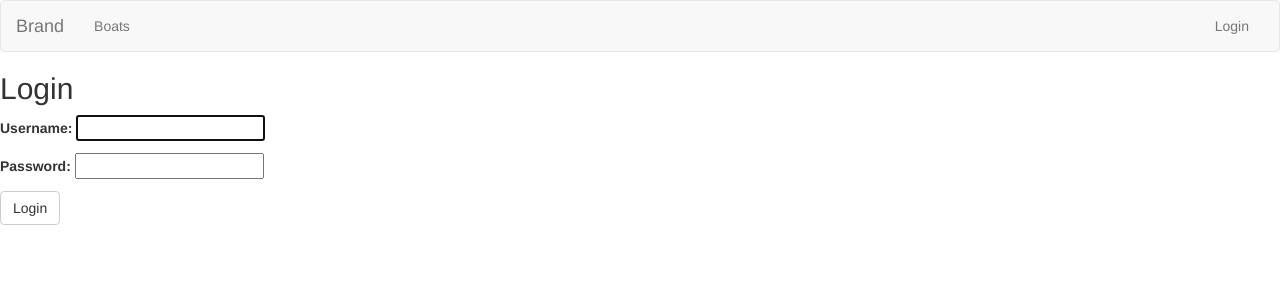
After one commit to bromleyben/boat-booking, a Django app: page /login/ in a window 1280 px wide. The commit adds this page. Shown: the top 300 px of the page. Run offline with Django 3.2, Linux system fonts and the light colour scheme; some libraries are stand-ins or nearby versions.

Commit message:
Additional Views

```diff
--- a/boat-booking/settings.py
+++ b/boat-booking/settings.py
@@ -32,6 +32,7 @@ ALLOWED_HOSTS = []
 
 INSTALLED_APPS = [
     'boats.apps.BoatsConfig',
+    'main.apps.MainConfig',
     'django.contrib.admin',
     'django.contrib.auth',
     'django.contrib.contenttypes',
@@ -120,3 +121,6 @@ USE_TZ = True
 # https://docs.djangoproject.com/en/1.11/howto/static-files/
 
 STATIC_URL = '/static/'
+
+# Redirect to home URL after login (Default redirects to /accounts/profile/)
+LOGIN_REDIRECT_URL = '/'
--- a/boats/templates/boats/boat_list.html
+++ b/boats/templates/boats/boat_list.html
@@ -6,8 +6,10 @@
             {% for boat in boat_list %}
                 <div class="col-md-3">
                     <div class="panel panel-default">
+                        <div class="panel-body">
                             <h2>{{ boat.name }}</h2>
                             <a class="btn btn-primary" href="#">Details</a>
+                        </div>
                     </div>
                 </div>
             {% endfor %}
--- /dev/null
+++ b/main/static/main/styles.css
@@ -0,0 +1,4 @@
+#home-banner {
+    background: white url("images/yacht-banner.jpg") no-repeat right bottom;
+    /*color: black;*/
+}
--- a/main/urls.py
+++ b/main/urls.py
@@ -1,7 +1,10 @@
 from django.conf.urls import url
+from django.contrib.auth import views as auth_views
 
 from . import views
 
 urlpatterns = [
     url(r'^$', views.home, name='home'),
+    url(r'^login/$', auth_views.login),
+    url(r'^logout/$', auth_views.logout, {'next_page': '/'})
 ]
--- a/templates/base.html
+++ b/templates/base.html
@@ -1,9 +1,11 @@
 <!DOCTYPE html>
 <html lang="en">
 <head>
+    {% load static %}
     <meta charset="UTF-8">
     <title>Title</title>
     <link rel="stylesheet" href="https://maxcdn.bootstrapcdn.com/bootstrap/3.3.7/css/bootstrap.min.css" integrity="sha384-BVYiiSIFeK1dGmJRAkycuHAHRg32OmUcww7on3RYdg4Va+PmSTsz/K68vbdEjh4u" crossorigin="anonymous">
+    <link rel="stylesheet" type="text/css" href="{% static 'main/styles.css' %}" />
 </head>
 <body>
 
@@ -17,7 +19,7 @@
             <span class="icon-bar"></span>
             <span class="icon-bar"></span>
           </button>
-          <a class="navbar-brand" href="#">Brand</a>
+          <a class="navbar-brand" href="/">Brand</a>
         </div>
 
         <div class="collapse navbar-collapse" id="boat-booting-nav">
@@ -25,15 +27,21 @@
             <li><a href="/boats">Boats</a></li>
           </ul>
           <ul class="nav navbar-nav navbar-right">
-            <li><a href="#">Login</a></li>
+              {% if not user.is_authenticated %}
+                  <li><a href="/login">Login</a></li>
+              {% endif %}
+
+              {% if user.is_authenticated %}
+                  <p class="navbar-text">Hi, <strong>{{ user.username }}</strong></p>
+                  <li><a href="/logout">Logout</a></li>
+              {% endif %}
           </ul>
         </div>
       </div>
     </nav>
 
-    <div class="container">
-        {% block body_content %}{% endblock %}
-    </div>
+    {% block body_content %}{% endblock %}
+
     <script src="https://code.jquery.com/jquery-3.2.1.min.js" integrity="sha256-hwg4gsxgFZhOsEEamdOYGBf13FyQuiTwlAQgxVSNgt4=" crossorigin="anonymous"></script>
     <script src="https://maxcdn.bootstrapcdn.com/bootstrap/3.3.7/js/bootstrap.min.js" integrity="sha384-Tc5IQib027qvyjSMfHjOMaLkfuWVxZxUPnCJA7l2mCWNIpG9mGCD8wGNIcPD7Txa" crossorigin="anonymous"></script>
 </body>
--- /dev/null
+++ b/templates/registration/login.html
@@ -0,0 +1,12 @@
+{% extends "base.html" %}
+
+    {% block body_content %}
+
+    <h2>Login</h2>
+      <form method="post">
+        {% csrf_token %}
+        {{ form.as_p }}
+        <button class="btn btn-default" type="submit">Login</button>
+      </form>
+
+{% endblock %}
```
Also changed, not shown: boats/templates/boats/boat_details.html (added, +7 -0 lines), main/templates/main/home.html (added, +12 -0 lines), main/views.py (+13 -1 lines), boats/views.py (line endings or trailing spaces), db.sqlite3, main/static/main/images/yacht-banner.jpg (added). Lines whose indentation alone changed are shown as unchanged.
